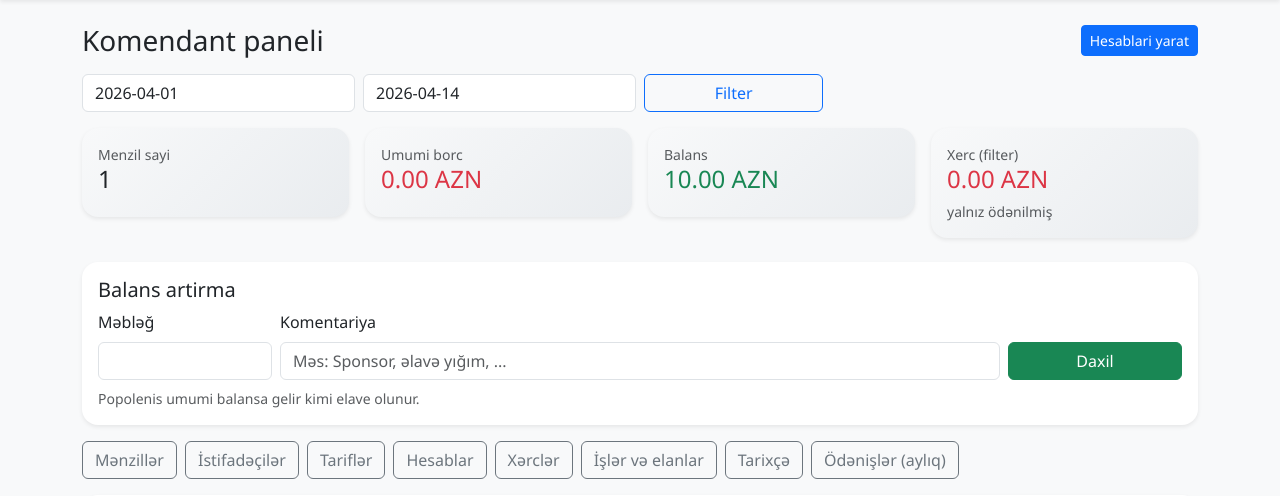
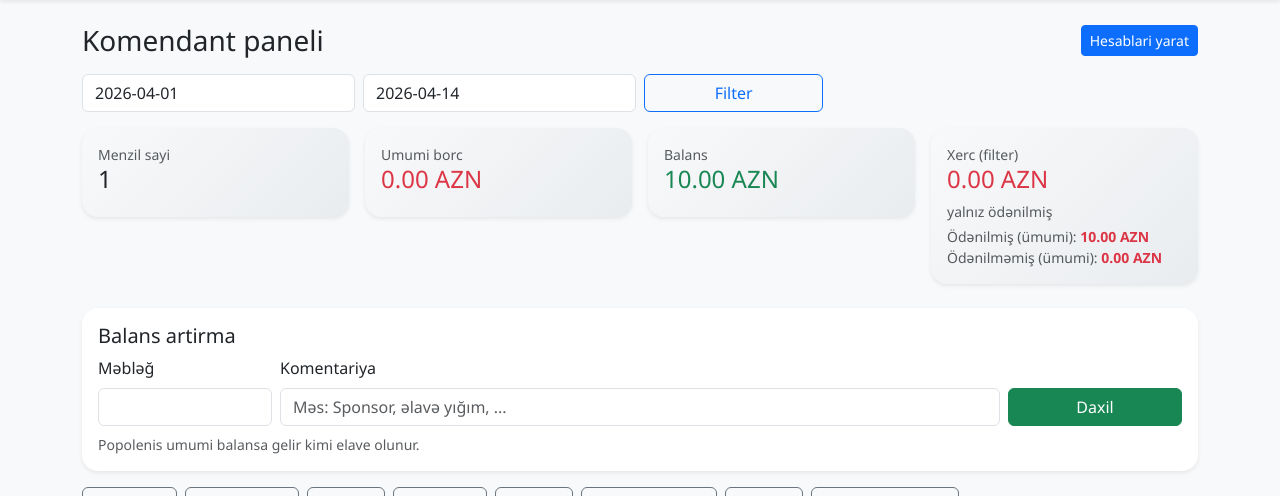
Before and after one commit to irzayev/emtk, a Flask app: page /dashboard in a window 1280 px wide. Shown: the part 56-552 px from the top of the page. Run offline with Flask 3, Linux system fonts and the light colour scheme; the visitor is signed in with stand-in values (Sample User, id 1); tables that the repository leaves empty hold one stand-in row (values such as "Sample post"); parts of the project's set-up code (start-up, migrations or seed data) failed here and were passed over; some libraries are stand-ins or nearby versions.

Commit message:
Show total paid/unpaid expenses on dashboard
Add overall paid and unpaid expense totals to the main dashboard expense card alongside the filtered paid-expenses value.

Made-with: Cursor

```diff
--- a/app.py
+++ b/app.py
@@ -612,6 +612,9 @@ def dashboard():
     paid_expenses_total = (
         db.session.query(db.func.sum(Expense.amount)).filter(Expense.is_paid == True).scalar() or 0
     )
+    unpaid_expenses_total = (
+        db.session.query(db.func.sum(Expense.amount)).filter(Expense.is_paid == False).scalar() or 0
+    )
     income_period = (
         db.session.query(db.func.sum(Payment.amount))
         .filter(Payment.status == "confirmed", Payment.created_at >= from_dt, Payment.created_at <= to_dt)
@@ -633,6 +636,8 @@ def dashboard():
         total_debt=round(debt, 2),
         house_balance=house_balance,
         expenses_period=round(float(expenses_period or 0), 2),
+        paid_expenses_total=round(float(paid_expenses_total or 0), 2),
+        unpaid_expenses_total=round(float(unpaid_expenses_total or 0), 2),
         income_period=round(float(income_period or 0) + float(topup_period or 0), 2),
         pending_invoices=pending_invoices,
         recent_logs=recent_logs,
--- a/templates/admin_dashboard.html
+++ b/templates/admin_dashboard.html
@@ -16,7 +16,17 @@
     <div class="col-md-3"><div class="card metric-card border-0 shadow-sm"><div class="card-body"><div class="text-muted small">Menzil sayi</div><div class="h4">{{ apartments_count }}</div></div></div></div>
     <div class="col-md-3"><div class="card metric-card border-0 shadow-sm"><div class="card-body"><div class="text-muted small">Umumi borc</div><div class="h4 text-danger">{{ total_debt|azn }}</div></div></div></div>
     <div class="col-md-3"><div class="card metric-card border-0 shadow-sm"><div class="card-body"><div class="text-muted small">Balans</div><div class="h4 {{ 'text-success' if house_balance >= 0 else 'text-danger' }}">{{ house_balance|azn }}</div></div></div></div>
-    <div class="col-md-3"><div class="card metric-card border-0 shadow-sm"><div class="card-body"><div class="text-muted small">Xerc (filter)</div><div class="h4 text-danger">{{ expenses_period|azn }}</div><div class="small text-muted">yalnız ödənilmiş</div></div></div></div>
+    <div class="col-md-3">
+        <div class="card metric-card border-0 shadow-sm">
+            <div class="card-body">
+                <div class="text-muted small">Xerc (filter)</div>
+                <div class="h4 text-danger">{{ expenses_period|azn }}</div>
+                <div class="small text-muted">yalnız ödənilmiş</div>
+                <div class="small text-muted mt-1">Ödənilmiş (ümumi): <span class="fw-semibold text-danger">{{ paid_expenses_total|azn }}</span></div>
+                <div class="small text-muted">Ödənilməmiş (ümumi): <span class="fw-semibold text-danger">{{ unpaid_expenses_total|azn }}</span></div>
+            </div>
+        </div>
+    </div>
 </div>
 
 <div class="card border-0 shadow-sm mb-3">
```
